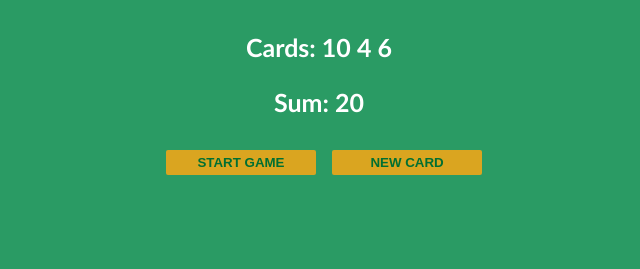
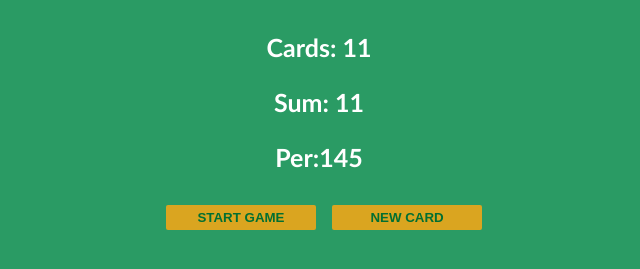
Before and after one commit to mail-aizhan/Scoreboard, a website built with Vite: page index.html in a window 1280 px wide. Both pictures are taken after a click on the button "NEW CARD". Shown: the part 277-546 px from the top of the page, without its empty margins (321-961 px from the left). Built offline with nearby package versions, Linux system fonts and the light colour scheme.

Commit message:
loop, if statements...

```diff
--- a/index.html
+++ b/index.html
@@ -7,6 +7,7 @@
         <p id="message-el"> want to play a round?</p>
         <p id = "card-el">Cards:</p>
         <p id ="sum-el">Sum:</p>
+        <p id="player-el"></p>
         <button onclick = "startGame()" >START GAME </button>
         <button onclick="newCard()">  NEW CARD</button>
         <script src="index.js"></script>
--- a/index.js
+++ b/index.js
@@ -31,10 +31,9 @@
                     console.log("you have already gotten the birthday card")
             }*/
 
-            let firstCard =10
-            let secondCard =4
-            let cards = [firstCard, secondCard]
-            let sum = firstCard + secondCard
+
+            let cards = []
+            let sum = 0
             let hasBlackJack = false
             let isAlive = true
             let message =""
@@ -44,10 +43,42 @@
         let sumEl= document.querySelector("#sum-el")
         let cardEl = document.getElementById("card-el")
 
+            let player = {
+                 name: "Per",
+                 chips:145
+            }
+
+            let playerEl= document.getElementById("player-el")
+            playerEl.textContent = player.name + ":" + player.chips
+
+            function getRandomCard(){
+                let randomNumber = Math.floor(Math.random()*13 +1 )
+                if (randomNumber > 10){
+                    return 10
+                }else if(randomNumber ===1){
+                    return 11
+                }else {
+                    return randomNumber
+                }
+            }
+
+
+
 
         function startGame(){
-            renderGame()
+           isAlive = true
+           let firstCard = getRandomCard()
+           let secondCard = getRandomCard()
+           cards = [firstCard ,secondCard]
+           sum= firstCard + secondCard
         }
+
+
+
+
+
+
+
             function renderGame (){
 
         cardEl.textContent = "Cards: "
@@ -70,9 +101,12 @@
             }
 
             function newCard(){
-                let card = 6
+                if (isAlive === true && hasBlackJack ===false){
+                let card = getRandomCard()
+
                 sum += card
                 cards.push(card)
                 console.log(cards)
                 renderGame()
             }
+            }
```
